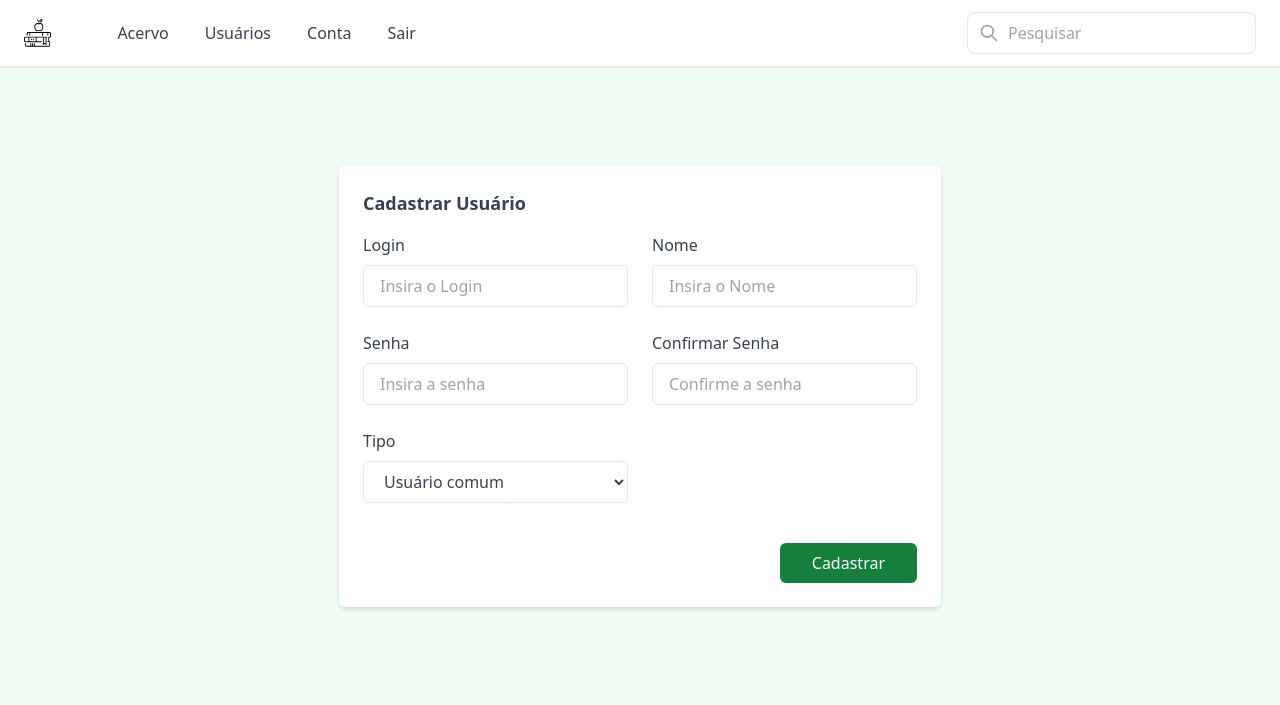
After one commit to ProjektVek/biblioteca-dsd, a PHP site: page /src/new_user.php?username=1 in a window 1280 px wide. The commit adds this page. Shown: the top 705 px of the page. Run offline with PHP 8.4, Linux system fonts and the light colour scheme; the visitor is signed in with stand-in values (Sample User, id 1); data that the repository does not hold is empty; style sheets or scripts are compiled from the project's sources; some libraries are stand-ins or nearby versions.

Commit message:
Added user and book register UI

```diff
--- /dev/null
+++ b/src/new_user.php
@@ -0,0 +1,95 @@
+<!DOCTYPE html>
+<html lang="en">
+
+<head>
+    <meta charset="UTF-8">
+    <meta name="viewport" content="width=device-width, initial-scale=1.0">
+    <link href="../dist/output.css" rel="stylesheet">
+    <title>Editar usuário</title>
+    <?php
+
+    include "./php/users_crud.php";
+    checkIfLoggedIn();
+
+    $username = $_GET['username'];
+    $name;
+    $type;
+
+    if ($_SESSION['usertype'] != 3 && $_SESSION['username'] != $username) {
+        header('Location: /src/loginPage.php?login=denied');
+        exit;
+    }
+    ?>
+</head>
+
+<body class="bg-green-50">
+
+    <?php include "nav_bar.php"; ?>
+
+    <div class="h-[80vh] w-full flex items-center justify-center">
+        <section class="max-w-4xl p-6 mx-auto bg-white rounded-md shadow-md">
+            <h2 class="text-lg font-semibold text-gray-700 capitalize">Cadastrar Usuário</h2>
+
+            <form action="/src/php/user_register.php" method="post">
+                <div class="grid grid-cols-1 gap-6 mt-4 sm:grid-cols-2">
+                    <div>
+                        <label class="text-gray-700" for="username">Login</label>
+                        <input id="username" name="username" type="text" placeholder="Insira o Login"
+                            class="block w-full px-4 py-2 mt-2 text-gray-700 bg-white border border-gray-200 rounded-md focus:border-blue-400 focus:ring-blue-300 focus:ring-opacity-40 focus:outline-none focus:ring">
+                    </div>
+
+                    <div>
+                        <label class="text-gray-700" for="name">Nome</label>
+                        <input id="name" name="name" type="text" placeholder="Insira o Nome"
+                            class="block w-full px-4 py-2 mt-2 text-gray-700 bg-white border border-gray-200 rounded-md focus:border-blue-400 focus:ring-blue-300 focus:ring-opacity-40 focus:outline-none focus:ring">
+                    </div>
+
+                    <div>
+                        <label class="text-gray-700" for="password">Senha</label>
+                        <input id="password" name="password" type="password" placeholder="Insira a senha"
+                            class="block w-full px-4 py-2 mt-2 text-gray-700 bg-white border border-gray-200 rounded-md focus:border-blue-400 focus:ring-blue-300 focus:ring-opacity-40 focus:outline-none focus:ring">
+                    </div>
+
+                    <div>
+                        <label class="text-gray-700" for="password">Confirmar Senha</label>
+                        <input id="passwordConfirmation" name="passwordConfirmation" type="password" placeholder="Confirme a senha"
+                            class="block w-full px-4 py-2 mt-2 text-gray-700 bg-white border border-gray-200 rounded-md focus:border-blue-400 focus:ring-blue-300 focus:ring-opacity-40 focus:outline-none focus:ring">
+                    </div>
+
+                            <div>
+                                <label class="text-gray-700" for="type">Tipo</label>
+                                <select id="type" name="type"
+                                    class="block w-full px-4 py-2 mt-2 text-gray-700 bg-white border border-gray-200 rounded-md focus:border-blue-400 focus:ring-blue-300 focus:ring-opacity-40 focus:outline-none focus:ring">
+                                    <option value="1" selected >Usuário comum</option>"
+                                    <option value="2" echo >Funcionário</option>"
+                                    <option value="3" >Administrador</option>"
+                                </select>
+                            </div>
+
+                </div>
+
+                <div class="grid grid-cols-1 gap-6 mt-4 sm:grid-cols-2">
+                    <div class="flex justify-start mt-6">
+                    <?php
+                    if ($_GET['message']=='success') { echo('<p class="text-green-600 my-2.5 animated tada">Alteração realizada com sucesso!</p>'); }
+                    else if ($_GET['message']=='unmatched') { echo('<p class="text-red-500 my-2.5 animated tada">As senhas não estão iguais</p>'); }
+                    else if ($_GET['message']=='duplicated') { echo('<p class="text-red-500 my-2.5 animated tada">Login já cadastrado!</p>'); }
+                    else if ($_GET['message']=='password-size') { echo('<p class="text-red-500 my-2.5 animated tada">Senha menor que 8 caracteres</p>'); }
+                    else if ($_GET['message']=='login-size') { echo('<p class="text-red-500 my-2.5 animated tada">Login menor que 2 caracteres</p>'); }
+                    else if ($_GET['message']=='name-size') { echo('<p class="text-red-500 my-2.5 animated tada">Nome menor que 2 caracteres</p>'); }
+                    else if ($_GET['message']=='server-error') { echo('<p class="text-red-500 my-2.5 animated tada">Erro de servidor</p>'); }
+                    ?>
+                    </div>
+
+                    <div class="flex justify-end mt-6">
+                        <input type="submit" value="Cadastrar"
+                            class="px-8 py-2.5 leading-5 text-white transition-colors duration-300 transform bg-green-700 rounded-md hover:bg-green-600 focus:outline-none focus:bg-green-600">
+                    </div>
+                </div>
+
+            </form>
+        </section>
+    </div>
+</body>
+
+</html>
```
Also changed, not shown: src/books.php (+10 -2 lines), src/new_book.php (added, +71 -0 lines), src/users.php (+9 -2 lines), src/php/book_register.php (added), src/php/user_register.php (added).
